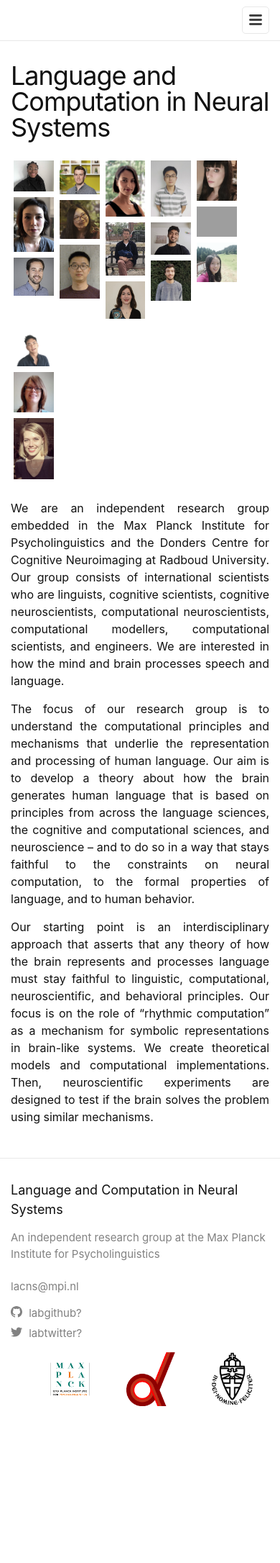
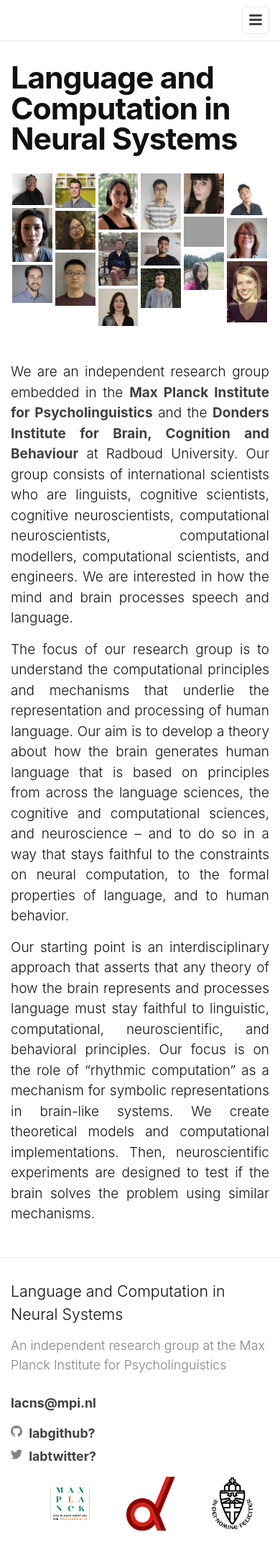
Before and after one commit to sannetenoever/lacns.github.io, a Jekyll site: the page built from index.md, in a window 390 px wide. Shown: the whole page at 72% size. Built offline with Jekyll 4.4.1, drawn with Linux system fonts in a browser that asks for light colours; nearby versions of some CDN libraries; a style sheet for code colours, icons or effects is not loaded; before the commit the page ends 1999 px from its top, so only the background shows below that; grey boxes are pictures that could not be loaded.

Commit message:
edit css

```diff
--- a/_sass/minima.scss
+++ b/_sass/minima.scss
@@ -4,8 +4,8 @@
 
 $base-font-family: -apple-system, BlinkMacSystemFont, "Segoe UI", Roboto, Helvetica, Arial, sans-serif, "Apple Color Emoji", "Segoe UI Emoji", "Segoe UI Symbol" !default;
 
-$base-font-size:   16px !default;
-$base-font-weight: 400 !default;
+$base-font-size:   19px !default;
+$base-font-weight: 300 !default;
 $small-font-size:  $base-font-size * 0.875 !default;
 $base-line-height: 1.5 !default;
 
@@ -22,7 +22,7 @@ $grey-color-dark:  darken($grey-color, 25%) !default;
 $table-text-align: left !default;
 
 // Width of the content area
-$content-width:    900px !default;
+$content-width:    1100px !default;
 
 $on-palm:          600px !default;
 $on-laptop:        800px !default;
--- a/_sass/minima/_base.scss
+++ b/_sass/minima/_base.scss
@@ -69,7 +69,7 @@ main {
 
 h3.thin {
   text-transform: uppercase;
-  font-weight: 300;
+  font-weight: 200;
   color: $grey-color;
   margin: 3.75rem 0 1.25rem;
 }
@@ -164,7 +164,7 @@ figcaption {
   display: flex;
   flex-wrap: wrap;
   padding: 0;
-  margin: 1.5rem 0;
+  margin: 1.5rem 0 3rem;
 }
 
 /* Create four equal columns that sits next to each other */
@@ -178,17 +178,25 @@ figcaption {
   margin: .25rem 0;
   vertical-align: middle;
   width: 100%;
-  filter: grayscale(30%);
-  -webkit-filter: grayscale(30%);
+  filter: grayscale(25%);
+  -webkit-filter: grayscale(25%);
+
+  &:hover {
+    filter: grayscale(5%);
+    -webkit-filter: grayscale(5%);
+  }
 }
 
-// /* Responsive layout - makes a two column-layout instead of four columns */
-// @media screen and (max-width: 800px) {
-//   .column {
-//     flex: 50%;
-//     max-width: 50%;
-//   }
-// }
+/* Responsive layout - makes a two column-layout instead of four columns */
+@media screen and (max-width: 800px) {
+  .column {
+    padding: 0 0.125rem;
+  }
+
+  .column img {
+    margin: .125rem 0;
+  }
+}
 //
 // /* Responsive layout - makes the two columns stack on top of each other instead of next to each other */
 // @media screen and (max-width: 600px) {
@@ -227,15 +235,16 @@ h1, h2, h3, h4, h5, h6 {
  * Links
  */
 a {
-  color: $brand-color;
+  color: darken($brand-color, 25%);
   text-decoration: none;
+  font-weight: bold;
 
   &:visited {
-    color: darken($brand-color, 15%);
+    color: darken($brand-color, 50%);
   }
 
   &:hover {
-    color: $text-color;
+    color: hsl(0, 100%, 66%);
     text-decoration: underline;
   }
 
@@ -347,7 +356,25 @@ pre {
   }
 }
 
+/**
+ * Buttons
+ */
+input[type=button], input[type=submit], input[type=reset] {
+  background-color: #eee;
+  border: none;
+  color: $text-color;
+  padding: 1rem 2rem;
+  text-align: center;
+  text-decoration: none;
+  display: inline-block;
+  font-size: 20px;
 
+  &:hover {
+    background-color: hsl(0, 100%, 66%);
+    color: white;
+    cursor: pointer;
+  }
+}
 
 /**
  * Tables
@@ -376,3 +403,40 @@ table {
     border: 1px solid $grey-color-light;
   }
 }
+
+
+.location {
+  display: flex;
+  flex-wrap: wrap;
+  padding: 0;
+  margin: 1.5rem 0;
+}
+
+/* Create four equal columns that sits next to each other */
+.loc-column {
+  flex: 50%;
+  max-width: 50%;
+  padding: 0 0;
+}
+
+// .loc-column {
+//   margin: .25rem 0;
+//   vertical-align: middle;
+//   width: 100%;
+// }
+
+/* Responsive layout - makes a two column-layout instead of four columns */
+@media screen and (max-width: 600px) {
+  .loc-column {
+    flex: 100%;
+    max-width: 100%;
+  }
+}
+
+// /* Responsive layout - makes the two columns stack on top of each other instead of next to each other */
+// @media screen and (max-width: 600px) {
+//   .column {
+//     flex: 100%;
+//     max-width: 100%;
+//   }
+// }
--- a/_sass/minima/_layout.scss
+++ b/_sass/minima/_layout.scss
@@ -39,6 +39,13 @@
   .page-link {
     color: $text-color;
     line-height: $base-line-height;
+    text-transform: uppercase;
+    font-weight: 400;
+
+    &:hover {
+      color: hsl(0, 100%, 66%);
+      text-decoration: none;
+    }
 
     // Gaps between nav items, but not on the last one
     &:not(:last-child) {
@@ -220,6 +227,7 @@
   @include relative-font-size(2.625);
   letter-spacing: -1px;
   line-height: 1;
+  font-weight: bold;
 
   @include media-query($on-laptop) {
     @include relative-font-size(2.25);
--- a/index.md
+++ b/index.md
@@ -10,7 +10,7 @@ order: 1
 
 {% include collage.html %}
 
-We are an independent research group embedded in the Max Planck Institute for Psycholinguistics and the Donders Centre for Cognitive Neuroimaging at Radboud University. Our group consists of international scientists who are linguists, cognitive scientists, cognitive neuroscientists, computational neuroscientists, computational modellers, computational scientists, and engineers. We are interested in how the mind and brain processes speech and language.
+We are an independent research group embedded in the [Max Planck Institute for Psycholinguistics](https://mpi.nl) and the [Donders Institute for Brain, Cognition and Behaviour](https://www.ru.nl/donders/) at Radboud University. Our group consists of international scientists who are linguists, cognitive scientists, cognitive neuroscientists, computational neuroscientists, computational modellers, computational scientists, and engineers. We are interested in how the mind and brain processes speech and language.
 
 The focus of our research group is to understand the computational principles and mechanisms that underlie the representation and processing of human language.  Our aim is to develop a theory about how the brain generates human language that is based on principles from across the language sciences, the cognitive and computational sciences, and neuroscience -- and to do so in a way that stays faithful to the constraints on neural computation, to the formal properties of language, and to human behavior.
 
```
Also changed, not shown: _includes/participate.html (+14 -8 lines).
